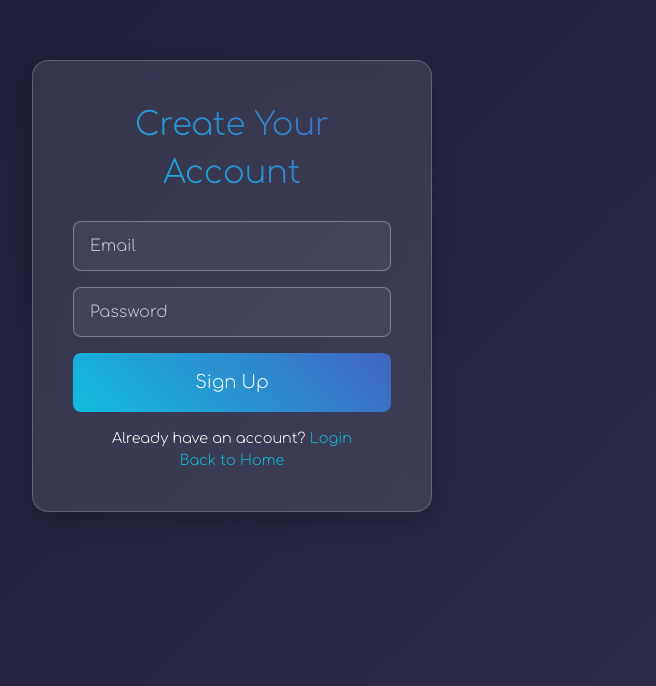
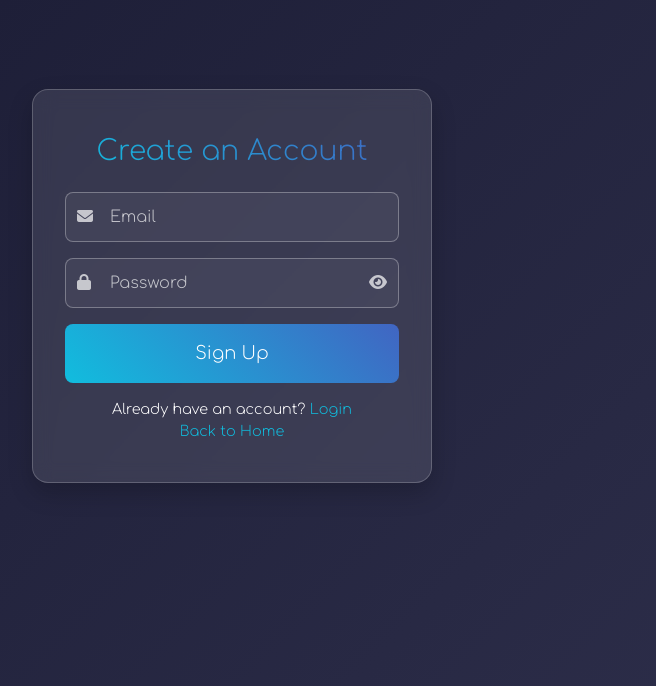
Before and after one commit to meershahzaib/securechat, a plain HTML site: page signup.html in a window 1280 px wide. Shown: the part 114-800 px from the top of the page, without its empty margins (408-1064 px from the left). Drawn offline with nearby package versions, Linux system fonts and the light colour scheme; some packages are replaced by stand-ins of ours; a script that the page names is missing.

Commit message:
changed ui little bit

```diff
--- a/signup.html
+++ b/signup.html
@@ -36,34 +36,59 @@
     .form-container {
       background: rgba(255, 255, 255, 0.1);
       backdrop-filter: blur(10px);
-      padding: 2.5rem;
+      padding: 2.5rem 2rem;
       border-radius: 1rem;
       width: 100%;
       max-width: 400px;
       box-shadow: 0 10px 25px rgba(0, 0, 0, 0.2);
       border: 1px solid rgba(255, 255, 255, 0.2);
+      max-height: 90vh;
+      overflow-y: auto;
     }
     .form-container h2 {
       text-align: center;
-      margin-bottom: 1.5rem;
-      font-size: 2rem;
+      margin-bottom: 1.25rem;
+      font-size: 1.75rem;
       font-weight: 400;
       background: linear-gradient(45deg, var(--gradient-start), var(--gradient-end));
       -webkit-background-clip: text;
       -webkit-text-fill-color: transparent;
     }
-    .form-container input {
+    .input-group {
+      position: relative;
+      margin-bottom: 1rem;
+    }
+    .input-group input {
       width: 100%;
-      padding: 0.75rem 1rem;
-      margin-bottom: 1rem;
+      padding: 0.75rem 1rem 0.75rem 2.75rem;
       border: 1px solid rgba(255, 255, 255, 0.3);
       border-radius: 0.5rem;
       background: rgba(255, 255, 255, 0.05);
       color: #fff;
       font-size: 1rem;
+      transition: border-color 0.3s ease;
     }
-    .form-container input::placeholder {
+    .input-group input:focus {
+      border-color: var(--gradient-start);
+      outline: none;
+    }
+    .input-group input::placeholder {
       color: rgba(255, 255, 255, 0.7);
+    }
+    .input-group .icon-left {
+      position: absolute;
+      top: 50%;
+      left: 0.75rem;
+      transform: translateY(-50%);
+      color: rgba(255, 255, 255, 0.7);
+    }
+    .input-group .icon-right {
+      position: absolute;
+      top: 50%;
+      right: 0.75rem;
+      transform: translateY(-50%);
+      color: rgba(255, 255, 255, 0.7);
+      cursor: pointer;
     }
     .cta-btn {
       width: 100%;
@@ -98,10 +123,17 @@
 </head>
 <body>
   <div class="form-container">
-    <h2>Create Your Account</h2>
+    <h2>Create an Account</h2>
     <form id="signupForm">
-      <input type="email" id="signupEmail" placeholder="Email" required>
-      <input type="password" id="signupPassword" placeholder="Password" required>
+      <div class="input-group">
+        <span class="icon-left"><i class="fas fa-envelope"></i></span>
+        <input type="email" id="signupEmail" placeholder="Email" required>
+      </div>
+      <div class="input-group">
+        <span class="icon-left"><i class="fas fa-lock"></i></span>
+        <input type="password" id="signupPassword" placeholder="Password" required>
+        <span class="icon-right" id="toggleSignupPassword"><i class="fas fa-eye"></i></span>
+      </div>
       <button type="submit" class="cta-btn">Sign Up</button>
     </form>
     <div class="back-link">
@@ -142,6 +174,15 @@
         }, 1000);
       }
     });
+
+    // Toggle password visibility for signup
+    const toggleSignupPassword = document.getElementById('toggleSignupPassword');
+    const signupPassword = document.getElementById('signupPassword');
+    toggleSignupPassword.addEventListener('click', () => {
+      const type = signupPassword.getAttribute('type') === 'password' ? 'text' : 'password';
+      signupPassword.setAttribute('type', type);
+      toggleSignupPassword.innerHTML = type === 'password' ? '<i class="fas fa-eye"></i>' : '<i class="fas fa-eye-slash"></i>';
+    });
   </script>
 </body>
 </html>
```
Also changed, not shown: index.html (+17 -0 lines), login.html (+51 -12 lines).
